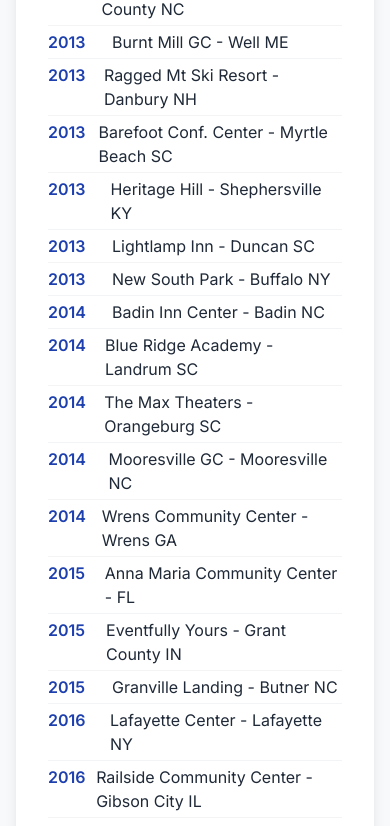
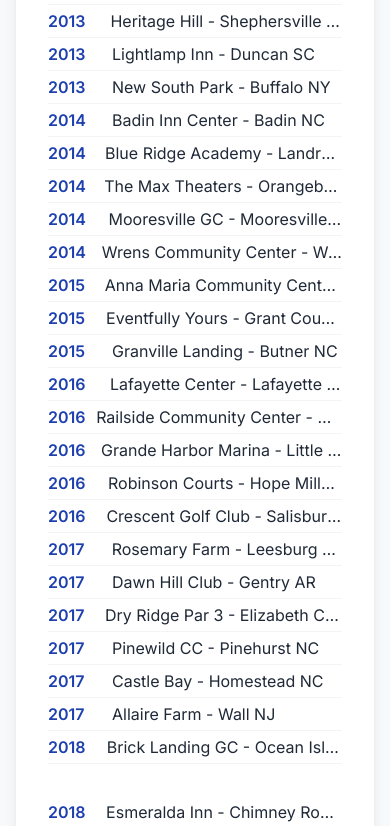
Before and after one commit to devenspear/spearltd.com, a Next.js app: page /recent-projects in a window 390 px wide. Shown: the part 848-1674 px from the top of the page. Built offline with nearby package versions, Linux system fonts and the light colour scheme; no server answers; a web font is replaced by a local one.

Commit message:
Update recent projects page: prevent text wrapping and add responsive font sizing

```diff
--- a/src/app/recent-projects/page.tsx
+++ b/src/app/recent-projects/page.tsx
@@ -87,13 +87,27 @@
             {intro.text}
           </p>
 
+          {/* Custom CSS for responsive text sizing */}
+          <style jsx>{`
+            @media (max-width: 1200px) and (min-width: 768px) {
+              .project-row {
+                font-size: calc(0.65rem + 0.3vw);
+              }
+            }
+            @media (max-width: 1000px) and (min-width: 768px) {
+              .project-row {
+                font-size: calc(0.6rem + 0.25vw);
+              }
+            }
+          `}</style>
+
           <div className="grid grid-cols-1 md:grid-cols-2 gap-8">
             {/* Left Column */}
             <div>
               {leftColumnProjects.map((project, index) => (
-                <div key={`left-${index}`} className="mb-1 pb-1 border-b border-gray-100 flex">
-                  <span className="font-semibold text-blue-800 w-16">{project.year}</span>
-                  <span className="text-gray-800">{project.name}</span>
+                <div key={`left-${index}`} className="mb-1 pb-1 border-b border-gray-100 flex project-row">
+                  <span className="font-semibold text-blue-800 w-16 whitespace-nowrap">{project.year}</span>
+                  <span className="text-gray-800 whitespace-nowrap overflow-hidden text-ellipsis">{project.name}</span>
                 </div>
               ))}
             </div>
@@ -101,9 +115,9 @@
             {/* Right Column */}
             <div>
               {rightColumnProjects.map((project, index) => (
-                <div key={`right-${index}`} className="mb-1 pb-1 border-b border-gray-100 flex">
-                  <span className="font-semibold text-blue-800 w-16">{project.year}</span>
-                  <span className="text-gray-800">{project.name}</span>
+                <div key={`right-${index}`} className="mb-1 pb-1 border-b border-gray-100 flex project-row">
+                  <span className="font-semibold text-blue-800 w-16 whitespace-nowrap">{project.year}</span>
+                  <span className="text-gray-800 whitespace-nowrap overflow-hidden text-ellipsis">{project.name}</span>
                 </div>
               ))}
             </div>
```
